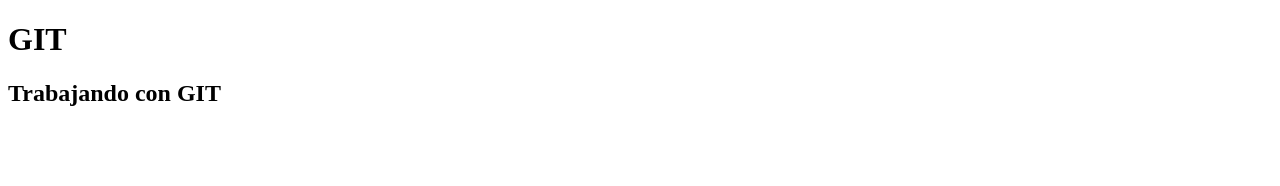
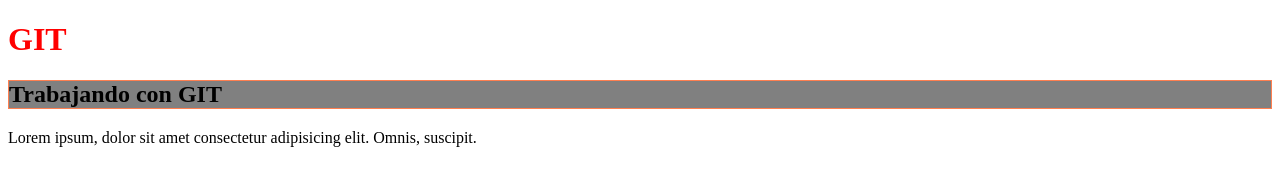
Before and after one commit to Suarezi11/COM23522-1, a plain HTML site: page index.html in a window 1280 px wide. Drawn offline with Linux system fonts and the light colour scheme; files that its build step writes are made by us from their sources.

Commit message:
Cambios en html y css

```diff
--- a/css/estilos.css
+++ b/css/estilos.css
@@ -0,0 +1,9 @@
+h1{
+    color: red;
+
+}
+
+h2{
+    border: 1px solid coral;
+    background: gray;
+}
--- a/index.html
+++ b/index.html
@@ -4,6 +4,7 @@
     <meta charset="UTF-8">
     <meta name="viewport" content="width=device-width, initial-scale=1.0">
     <title>Git</title>
+    <link rel="stylesheet" href="estilos.css">
 </head>
 <body>
     <header>
@@ -13,6 +14,8 @@
     <main>
         <h1>GIT</h1>
         <h2>Trabajando con GIT</h2>
+        <p>Lorem ipsum, dolor sit amet consectetur adipisicing elit. Omnis, suscipit.
+        </p>
     </main>
 
     <footer>
```
